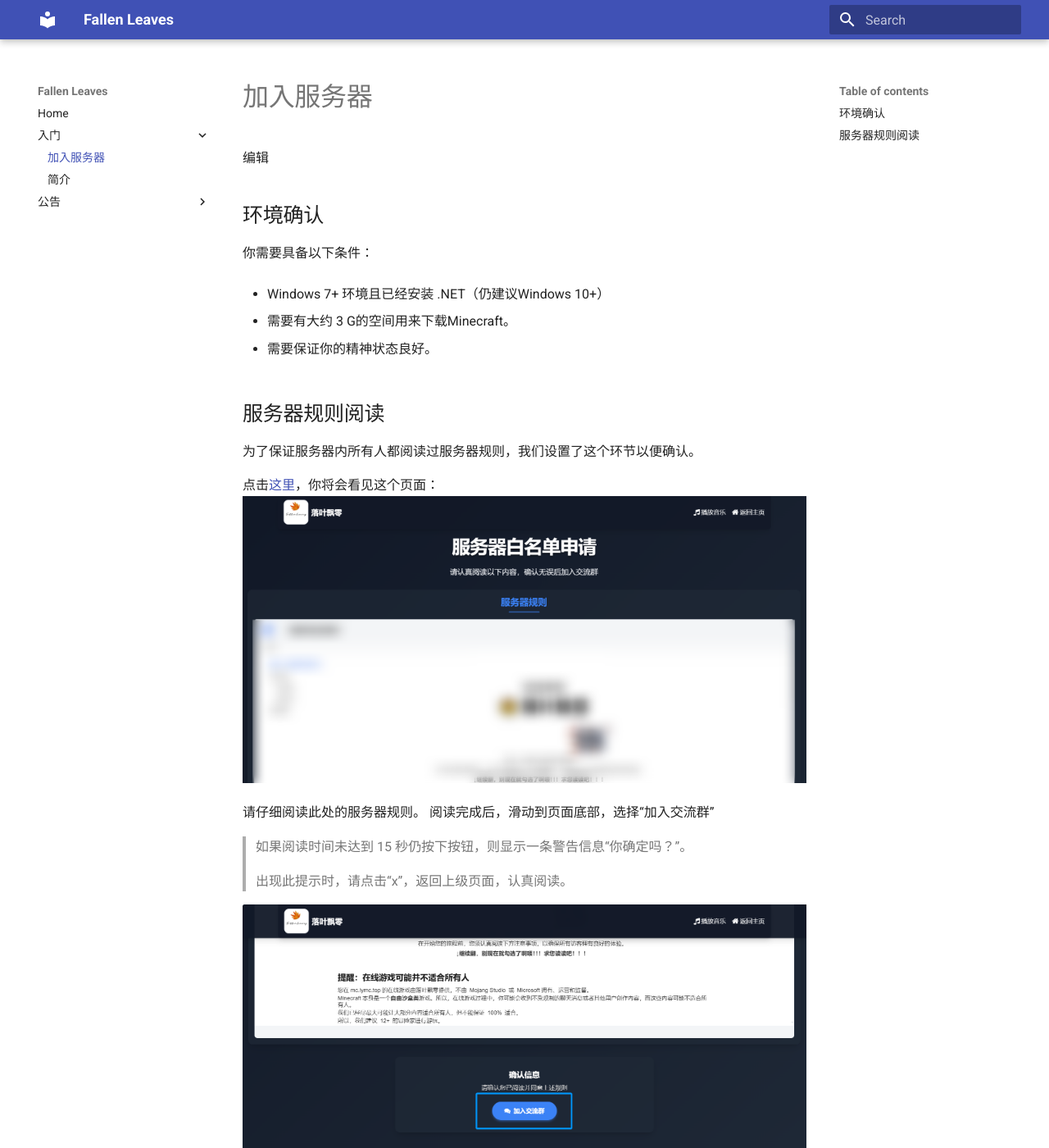
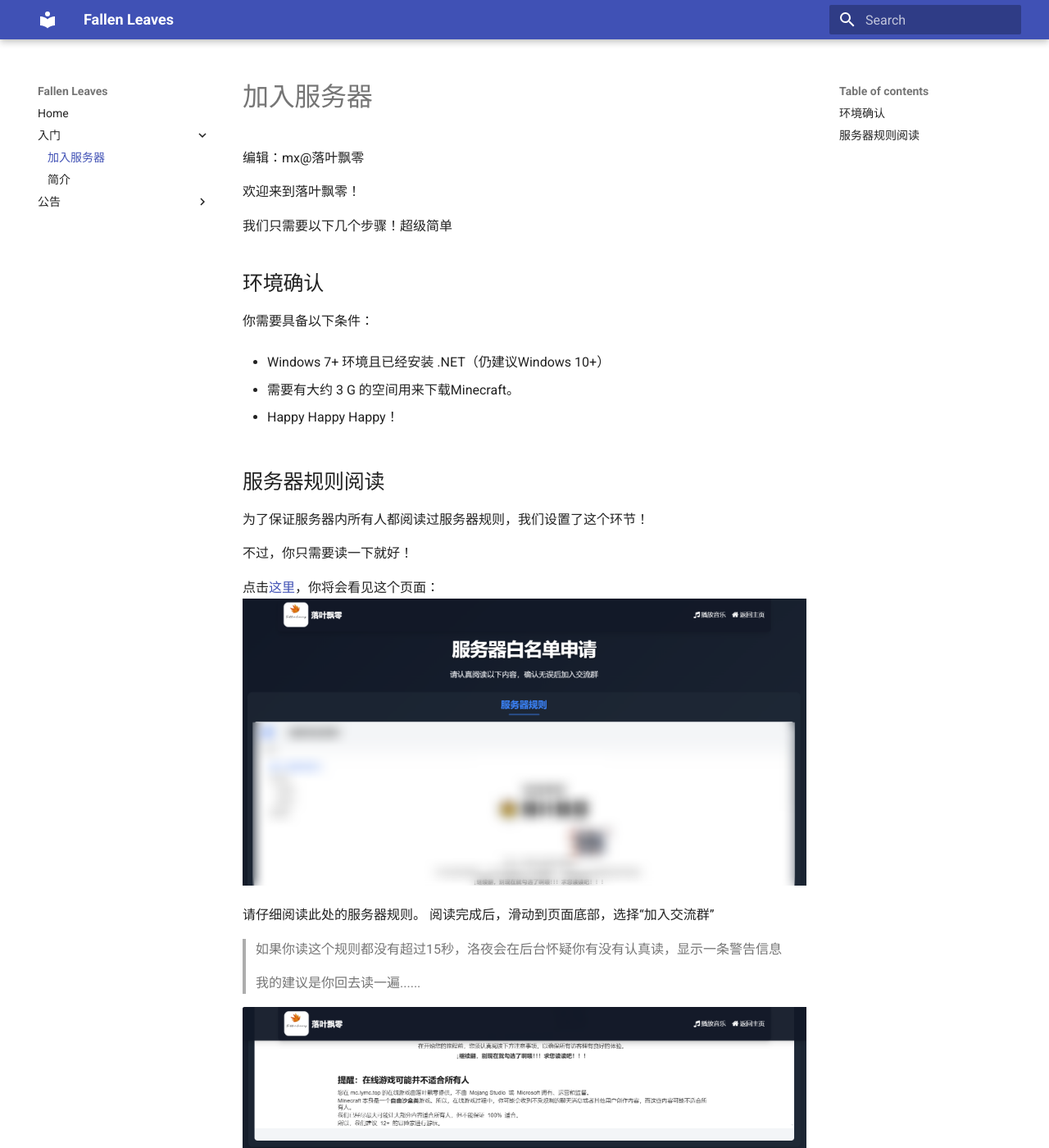
Before and after one commit to Mingxuan6678/layson-wiki, an MkDocs documentation site: the page built from docs/入门/jointheserver.md, in a window 1280 px wide and 1400 px high. Shown: the whole window at 82% size. Built offline with MkDocs 1.6.1 and Material for MkDocs 9.7.7, drawn with Linux system fonts in a browser that asks for light colours; comment, search, counter and statistics services are not loaded; some of the changed text lies outside the part shown.

Commit message:
改格式

```diff
--- a/docs/入门/jointheserver.md
+++ b/docs/入门/jointheserver.md
@@ -1,32 +1,40 @@
 # 加入服务器
 
-编辑
+编辑：mx@落叶飘零
+
+欢迎来到落叶飘零！
+
+我们只需要以下几个步骤！超级简单
 
 ## 环境确认
 你需要具备以下条件：
 
  -  Windows 7+ 环境且已经安装 .NET（仍建议Windows 10+）
 
- -  需要有大约 3 G的空间用来下载Minecraft。
+ -  需要有大约 3 G 的空间用来下载Minecraft。
 
- -  需要保证你的精神状态良好。
+ -  Happy Happy Happy！
 
 ## 服务器规则阅读
 
-为了保证服务器内所有人都阅读过服务器规则，我们设置了这个环节以便确认。
+为了保证服务器内所有人都阅读过服务器规则，我们设置了这个环节！
+
+不过，你只需要读一下就好！
 
 点击[这里](https://lymc.top/whitelist)，你将会看见这个页面：
 ![服务器规则](image.png)
 
 请仔细阅读此处的服务器规则。
 阅读完成后，滑动到页面底部，选择“加入交流群”
-> 如果阅读时间未达到 15 秒仍按下按钮，则显示一条警告信息“你确定吗？”。
+> 如果你读这个规则都没有超过15秒，洛夜会在后台怀疑你有没有认真读，显示一条警告信息
 >
-> 出现此提示时，请点击“x”，返回上级页面，认真阅读。
+> 我的建议是你回去读一遍......
 
 
 ![按钮指示](image-1.png)
 
-随后，按照QQ软件的指示，进入交流群。
+随后，按照QQ软件的指示，进入交流群。（这步你应该会了？）
 
-......真没时间写了，后面的操作真的很简单，先这样。
+我们就可以进入第二部分
+
+......没时间写了 先提交。
```
Also changed, not shown: docs/入门/简介.md (+7 -0 lines).
